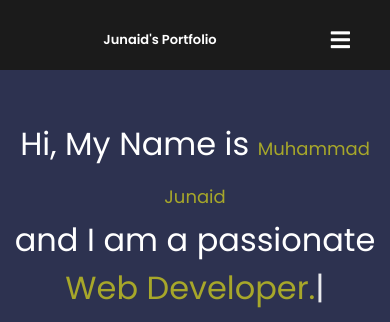
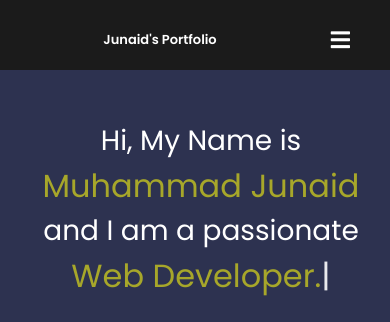
Before and after one commit to Junaidj12/Junaid_Porfolio, a plain HTML site: page Index.html in a window 390 px wide. Shown: the top 322 px of the page. Drawn offline with nearby package versions, Linux system fonts and the light colour scheme.

Commit message:
Update Style.css

```diff
--- a/Style.css
+++ b/Style.css
@@ -156,10 +156,16 @@ input[type="checkbox"]{
     width: 400px;
     font-size: xx-large;
    text-align: center;
+   margin-left: 12px;
 }
 @media(max-width:900px){
-    .left .span{
-        font-size: large;
+    .left p {
+        font-size: 28px;
+    }
+}
+@media(max-width:900px){
+    #element .span{
+        font-size: 22px;
 
     }
 }
@@ -190,7 +196,7 @@ input[type="checkbox"]{
 }
 .span{
     color: rgb(167, 167, 42);
-    font-size: xxx-large;
+    font-size: xx-large;
 }
 #element{
     color: rgb(167, 167, 42);
```
